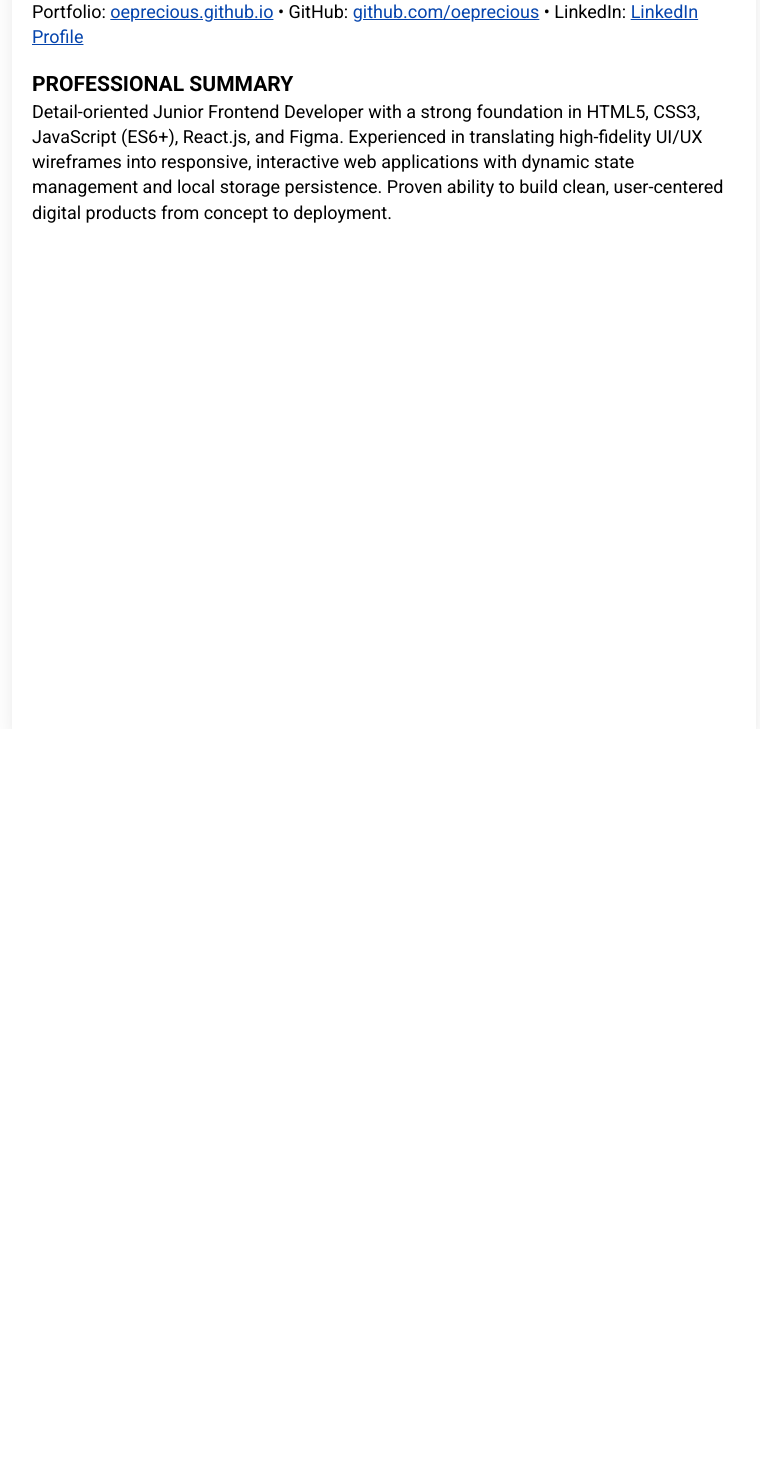
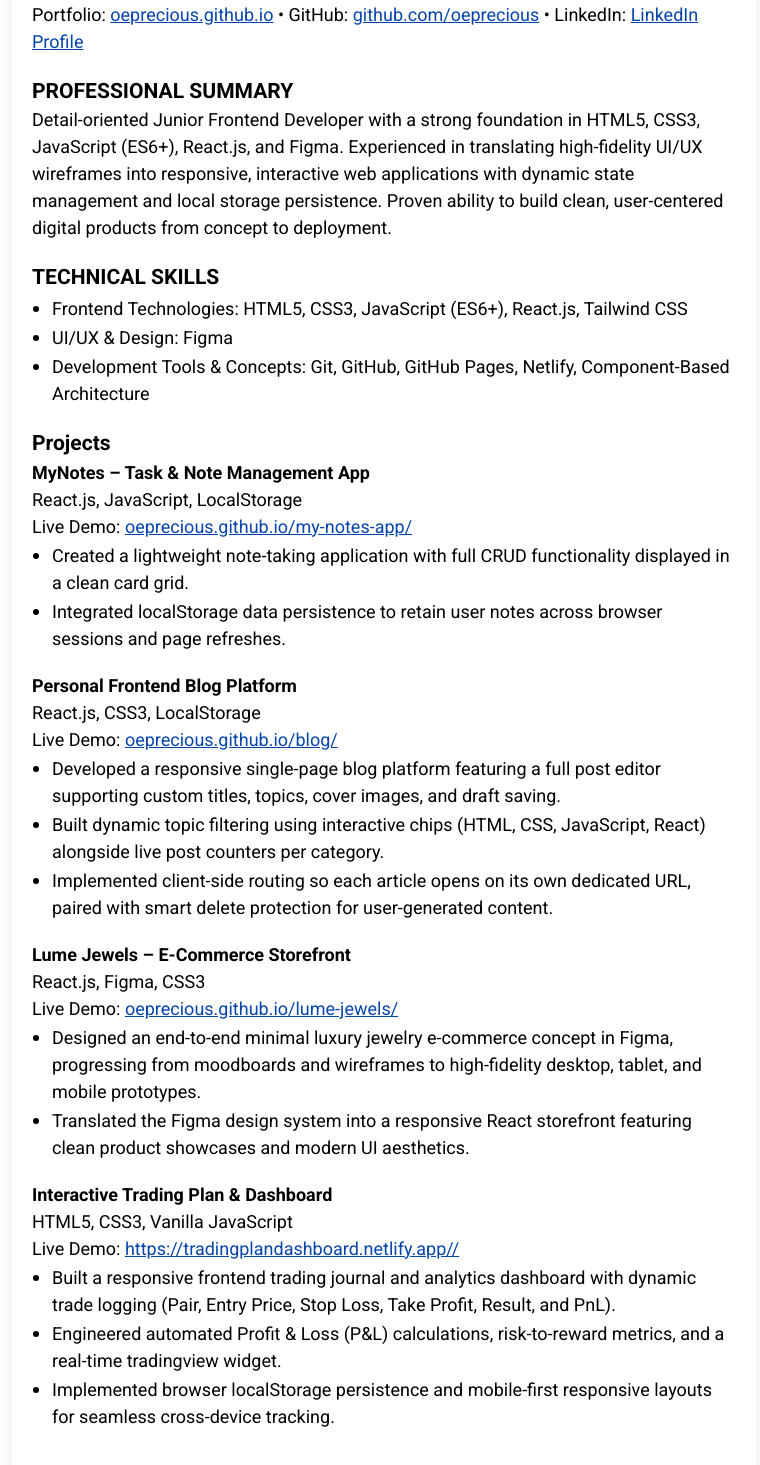
Before and after one commit to oeprecious/oeprecious, a React (Vite) app: page / in a window 1280 px wide. Shown: the part 111-1576 px from the top of the page, without its empty margins (256-1016 px from the left). Before the commit the page ends 840 px from the top, so only its background shows below. Built offline with nearby package versions, Linux system fonts and the light colour scheme; a web font is replaced by a local one.

Commit message:
Completed About, and Project section, fix line-height

```diff
--- a/src/App.css
+++ b/src/App.css
@@ -44,3 +44,17 @@ a:hover {
     text-decoration-color: currentColor;
   }
 }
+
+/* Skills */
+
+ul {
+  margin-left: 2rem;
+}
+
+li::marker {
+  font-size: 2rem;
+}
+
+.project1, .project2, .project3, .project4 {
+  margin-bottom: 2rem;
+}
--- a/src/App.jsx
+++ b/src/App.jsx
@@ -58,6 +58,114 @@ const App = () => {
           </section>
 
 
+          {/* About section */}
+
+          <section className="skills">
+            <h3>TECHNICAL SKILLS</h3>
+
+            <ul className="skillLists">
+
+              <li> Frontend Technologies: HTML5, CSS3, JavaScript (ES6+), React.js, Tailwind CSS
+              </li>
+
+              <li>
+                UI/UX & Design: Figma
+              </li>
+
+              <li>
+                Development Tools & Concepts: Git, GitHub, GitHub Pages, Netlify, Component-Based Architecture
+
+              </li>
+            </ul>
+
+          </section>
+
+          {/* Project section */}
+
+          <section className="projects">
+            <h3>Projects</h3>
+
+            <div className="project1">
+              <h4>MyNotes – Task &amp; Note Management App</h4>
+              <p>React.js, JavaScript, LocalStorage</p>
+              <p>
+                Live Demo: {""}
+                <a href="https://oeprecious.github.io/my-notes-app/" target="_blank" rel="noopener noreferrer"> oeprecious.github.io/my-notes-app/</a>
+              </p>
+              <ul>
+
+                <li>Created a lightweight note-taking application with full CRUD functionality displayed in a clean card grid.
+                </li>
+
+                <li>Integrated localStorage data persistence to retain user notes across browser sessions and page refreshes.
+                </li>
+
+              </ul>
+            </div>
+
+            <div className="project2">
+              <h4>Personal Frontend Blog Platform</h4>
+              <p>React.js, CSS3, LocalStorage</p>
+              <p>
+                Live Demo: {""}
+                <a href="https://oeprecious.github.io/blog/" target="_blank" rel="noopener noreferrer"> oeprecious.github.io/blog/</a>
+              </p>
+              <ul>
+
+                <li> Developed a responsive single-page blog platform featuring a full post editor supporting custom titles, topics, cover images, and draft saving.
+                </li>
+
+                <li>Built dynamic topic filtering using interactive chips (HTML, CSS, JavaScript, React) alongside live post counters per category.
+                </li>
+
+                <li> Implemented client-side routing so each article opens on its own dedicated URL, paired with smart delete protection for user-generated content.
+                </li>
+
+              </ul>
+            </div>
+
+            <div className="project3">
+              <h4>Lume Jewels – E-Commerce Storefront</h4>
+              <p>React.js, Figma, CSS3</p>
+              <p>
+                Live Demo: {""}
+                <a href="https://oeprecious.github.io/lume-jewels/" target="_blank" rel="noopener noreferrer"> oeprecious.github.io/lume-jewels/</a>
+              </p>
+              <ul>
+
+                <li>Designed an end-to-end minimal luxury jewelry e-commerce concept in Figma, progressing from moodboards and wireframes to high-fidelity desktop, tablet, and mobile prototypes.
+                </li>
+
+                <li>Translated the Figma design system into a responsive React storefront featuring clean product showcases and modern UI aesthetics.
+                </li>
+              </ul>
+            </div>
+
+            <div className="project4">
+              <h4>Interactive Trading Plan & Dashboard</h4>
+              <p>HTML5, CSS3, Vanilla JavaScript</p>
+              <p>
+                Live Demo: {""}
+                <a href="https://tradingplandashboard.netlify.app/" target="_blank" rel="noopener noreferrer">https://tradingplandashboard.netlify.app//</a>
+              </p>
+              <ul>
+
+                <li>Built a responsive frontend trading journal and analytics dashboard with dynamic trade logging (Pair, Entry Price, Stop Loss, Take Profit, Result, and PnL).
+                </li>
+
+                <li>Engineered automated Profit & Loss (P&L) calculations, risk-to-reward metrics, and a real-time tradingview widget.
+                </li>
+
+                <li> Implemented browser localStorage persistence and mobile-first responsive layouts for seamless cross-device tracking.
+                </li>
+
+              </ul>
+            </div>
+          </section>
+
+
+
+
 
         </div>
       </div>
--- a/src/index.css
+++ b/src/index.css
@@ -19,5 +19,5 @@ body {
   color: var(--text-primary);
   font-size: var(--font-size);
   font-family: "Roboto", sans-serif;
-  line-height: 1.4;
+  line-height: 1.5;
 }
```
